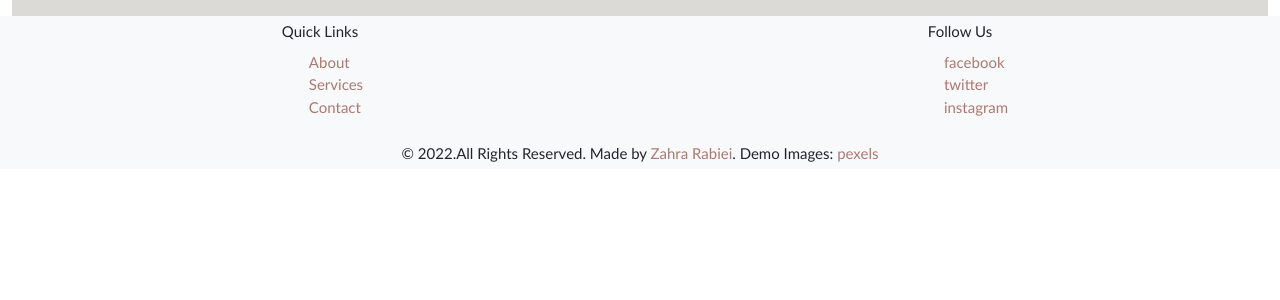
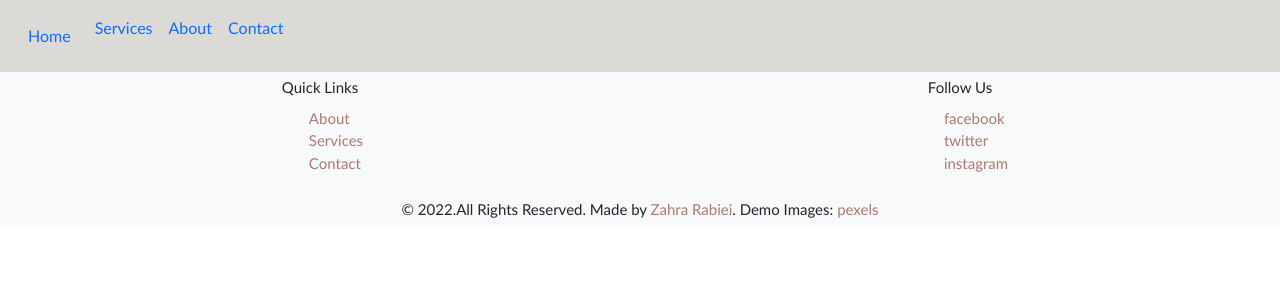
Before and after one commit to Zahra947/services, a React (Create React App) app: page / in a window 1280 px wide. Shown: the top 300 px of the page. Built offline with nearby package versions, Linux system fonts and the light colour scheme.

Commit message:
fixwd header

```diff
--- a/src/pages/Header.js
+++ b/src/pages/Header.js
@@ -6,30 +6,38 @@ import "../styles/style.css";
 
 export default function Header() {
   return (
-    <div className="container-fluid">
-      <nav className="navbar d-flex justify-content-sm-center header">
-        <div className="collapse navbar-collapse" id="navbarNavAltMarkup">
-          <div className="navbar-nav">
+    <nav class="navbar navbar-expand-lg d-flex justify-content-sm-center header">
+      <div class="container-fluid">
+        <div class="collapse navbar-collapse" id="navbarNav">
+          <div class="navbar-nav d-flex justify-content-sm-center header">
+            <span class="nav-item">
               <Link
                 to="/Home"
-              className="p-3 nav-link active"
+                class="p-3 nav-link active"
                 aria-current="page"
                 title="Home"
               >
                 Home
               </Link>
-            <Link to="/Services" className="p-3 nav-link" title="Services">
+            </span>
+            <span class="nav-item">
+              <Link to="/Services" className="nav-link" title="Services">
                 Services
               </Link>
-            <Link to="/About" className="p-3 nav-link" title="About">
+            </span>
+            <span class="nav-item">
+              <Link to="/About" className="nav-link" title="About">
                 About
               </Link>
-            <Link to="/Contact" className="p-3 nav-link" title="Contact">
+            </span>
+            <span class="nav-item">
+              <Link to="/Contact" className="nav-link" title="Contact">
                 Contact
               </Link>
+            </span>
+          </div>
         </div>
       </div>
     </nav>
-    </div>
   );
 }
```
Lines whose indentation alone changed are shown as unchanged.
